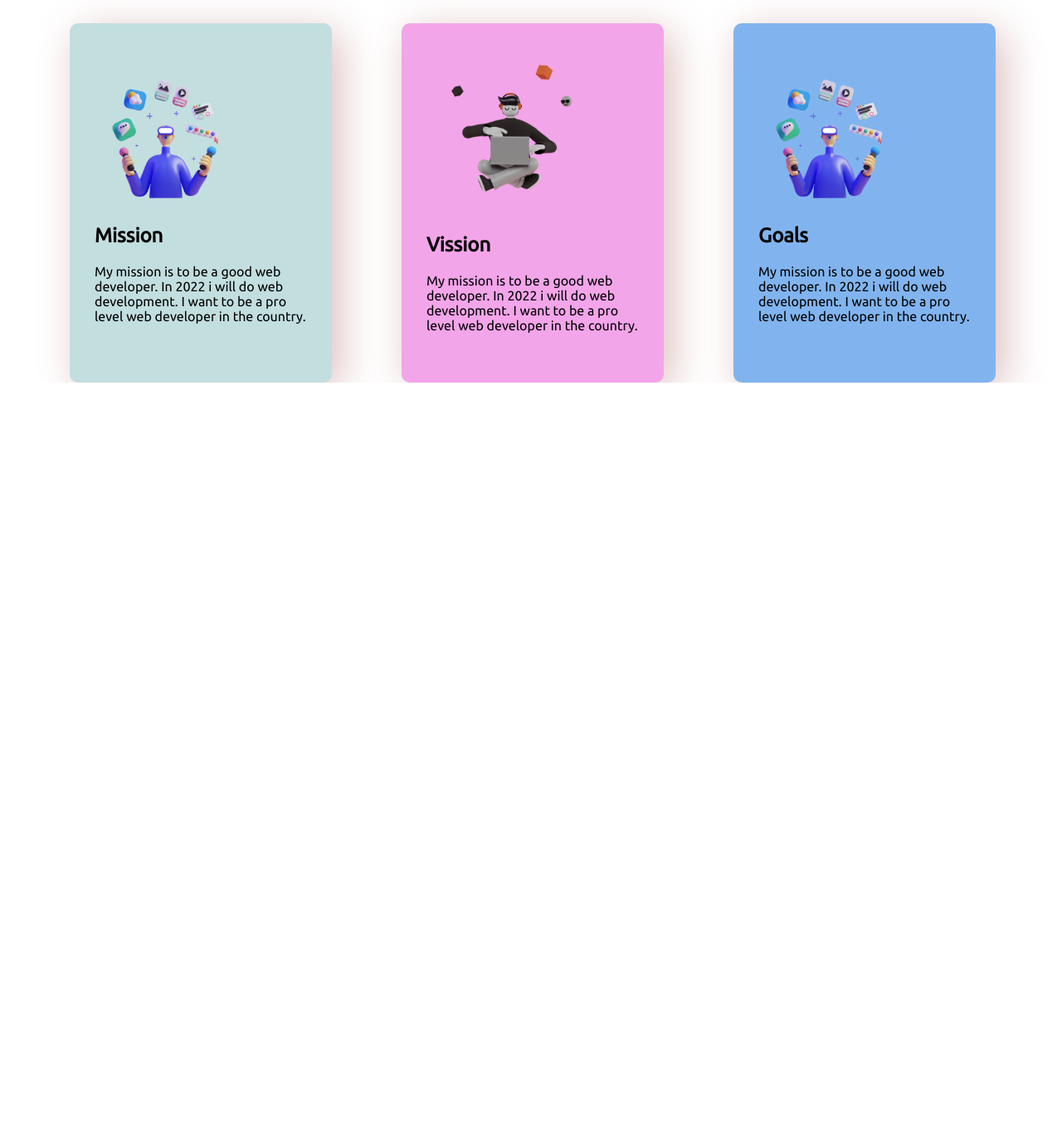
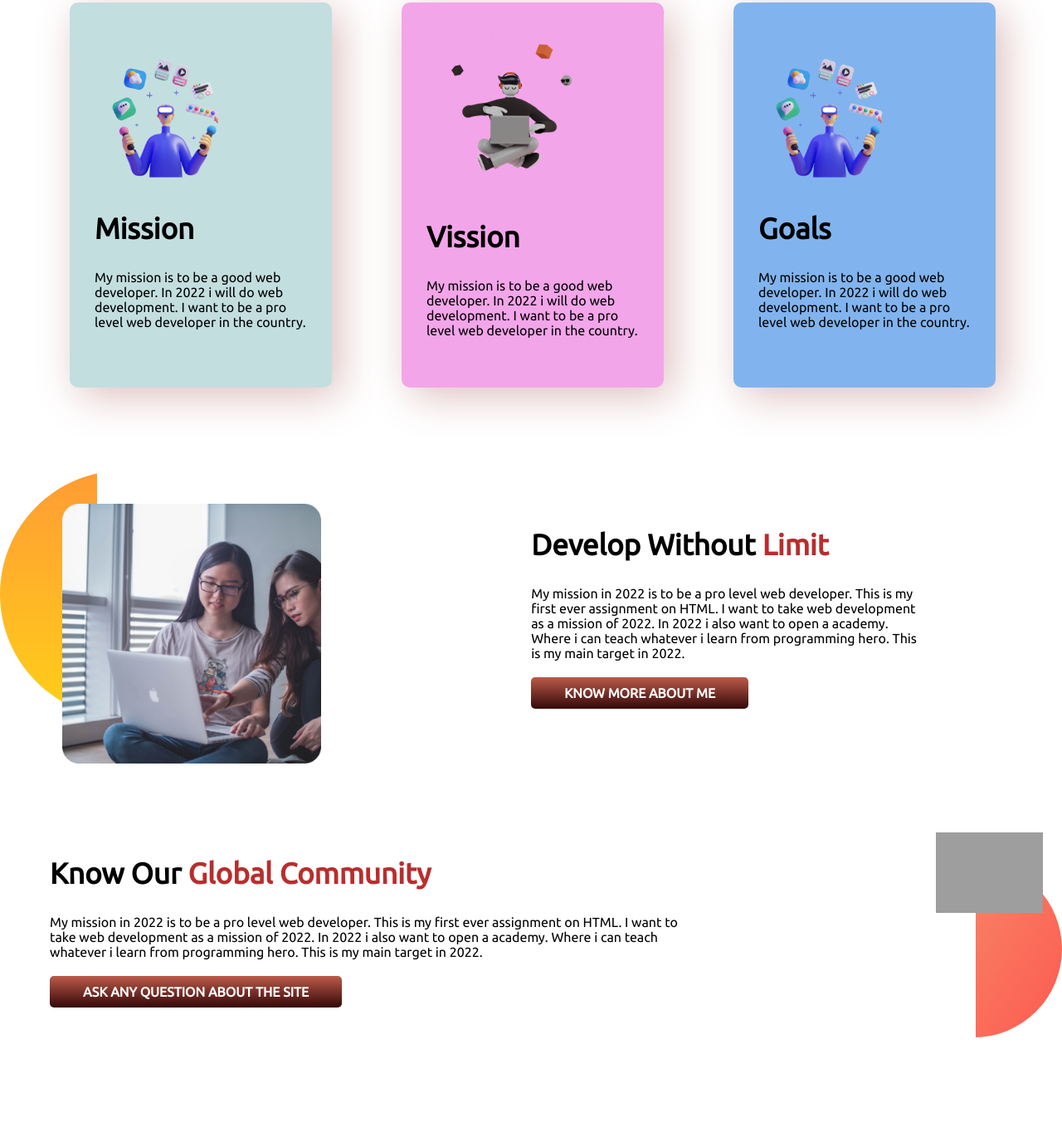
Before and after one commit to azmi0323/my-first-assignment-demo-site, a plain HTML site: page index.html in a window 1280 px wide. Shown: the part 676-2040 px from the top of the page at 83% size. Before the commit the page ends 1137 px from the top, so only its background shows below. Drawn offline with Linux system fonts and the light colour scheme; grey boxes are pictures that could not be loaded.

Commit message:
third section commit

```diff
--- a/index.html
+++ b/index.html
@@ -51,5 +51,35 @@
             </div>
         </div>
     </section>
+
+    <section  class="flexablity-2 back-img">
+            <div class="half-width-2">
+                <img id="img2" src="images/pictures/coding.png" alt="">
+            </div>
+            <div>
+                <div class="half-width-2 p-teg-develop-part">
+                    <h2>Develop Without <span class="year">Limit</span> </h2>
+                    <p >My mission in 2022 is to be a pro level web developer. This is my first ever assignment on HTML. I want to take web development as a mission of 2022. In 2022 i also want to open a academy. Where i can teach whatever i learn from programming hero. This is my main target in 2022.</p>
+                    <a class="first-button" target="_blank" href="https://www.facebook.com/azmisatt">KNOW MORE ABOUT ME</a>
+
+                </div>
+            </div>
+
+    </section>
+    <section class="flexablity-2">
+        <div class="final-one">
+            <div>
+                <h2>Know Our <span class="year">Global Community</span> </h2>
+                <p >My mission in 2022 is to be a pro level web developer. This is my first ever assignment on HTML. I want to take web development as a mission of 2022. In 2022 i also want to open a academy. Where i can teach whatever i learn from programming hero. This is my main target in 2022.</p>
+                <a class="first-button" target="_blank" href="https://www.facebook.com/azmisatt">ASK ANY QUESTION ABOUT THE SITE</a>
+
+            </div>
+            <div class=" p-teg-develop-part">
+                <img id="img3" src="images/pictures/project.png" alt="">
+            </div>
+        </div>
+
+    </section>
+
 </body>
 </html>
--- a/style.css
+++ b/style.css
@@ -7,7 +7,7 @@ h1{
 }
 .flexablity{
 display: flex;
-margin-bottom: 150px;
+margin-bottom: 100px;
 }
 .half-width{
     width: 50%;
@@ -47,10 +47,12 @@ p{
 #mission{
     font-size: 40px;
     text-align: center;
+    padding-bottom: 25px;
 }
 .mission-vission-section{
     display: flex;
     padding-right:80px ;
+    padding-bottom: 100px;
 
 }
 .mission-pic{
@@ -58,7 +60,7 @@ width: 200px;
 }
 .my-goal{
 
-    width: 30%;
+    width: 32%;
     margin-left: 7%;
     border-radius: 10px;
     box-shadow: 10px 10px 50px rgb(221, 190, 190);
@@ -76,3 +78,44 @@ width: 200px;
     padding: 30px;
     background-color: rgb(129, 180, 238);
 }
+
+.half-width-2{
+    width: 50%;
+    margin-left: 5px;
+    padding-left: 70px;
+    padding-top: 40px;
+
+}
+#img2{
+    width: 120%;
+
+
+}
+.flexablity-2{
+    display: flex;
+    padding-bottom: 80px;
+
+}
+.p-teg-develop-part{
+padding-left: 300px;
+}
+h2{
+    font-size: 35px;
+}
+#img3{
+    width: 85%;
+}
+.final-one{
+display: flex;
+margin-left: 20px;
+padding-left: 40px;
+padding-bottom: 80px;
+
+background-image: url(images/exp-bg.png);
+background-repeat: no-repeat;
+background-position: right;
+}
+.back-img{
+background-image: url(images/dream-bg.png);
+background-repeat: no-repeat;
+}
```
Also changed, not shown: images/dream-bg.png (added), images/exp-bg.png (added), images/top-banner.png (added).
